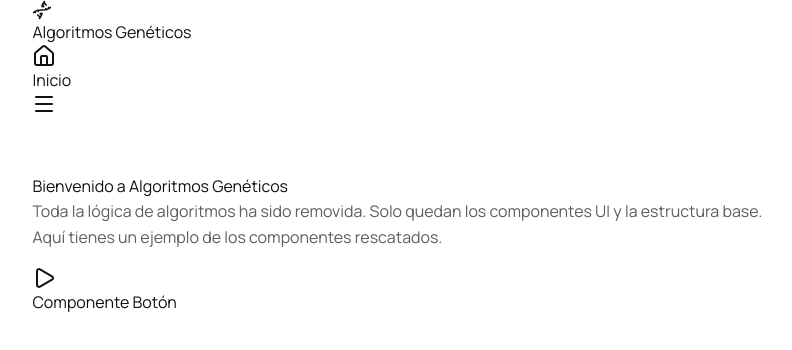
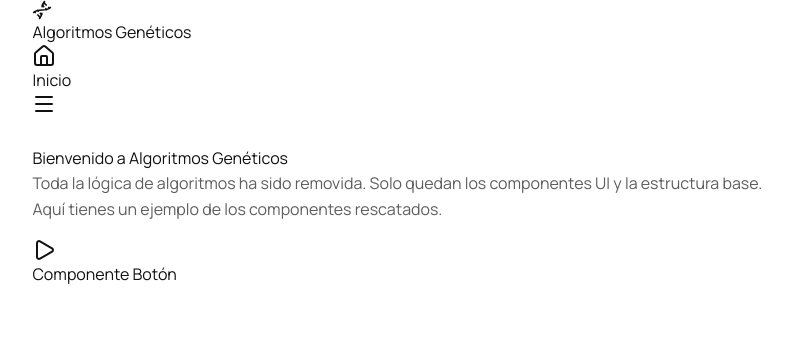
Before and after one commit to iamrodrigodev/parcial-ia-ga, a React (Vite) app: page / in a window 1280 px wide. Shown: the top 350 px of the page, without its empty margins (6-798 px from the left). Built offline with nearby package versions, Linux system fonts and the light colour scheme.

Commit message:
style: optimizar separacion entre componentes y la barra de navegacion con variable dinamica

```diff
--- a/src/pages/PaginaInicio.tsx
+++ b/src/pages/PaginaInicio.tsx
@@ -4,7 +4,7 @@ import { Play } from "lucide-react";
 
 export function PaginaInicio() {
   return (
-    <div className="container" style={{ paddingTop: '2rem' }}>
+    <div className="container">
       <Tarjeta>
         <EncabezadoTarjeta>
           <TituloTarjeta>Bienvenido a Algoritmos Genéticos</TituloTarjeta>
--- a/src/styles/_base.scss
+++ b/src/styles/_base.scss
@@ -47,7 +47,7 @@
 
 .page-content {
   flex: 1 1 0%;
-  padding-top: 1.25rem;
+  padding-top: var(--espaciado-pagina);
   padding-bottom: 2rem;
 }
 
--- a/src/styles/_variables.scss
+++ b/src/styles/_variables.scss
@@ -12,4 +12,5 @@
   --danger: #333333;
   --success: #222222;
   --shadow: 0 8px 18px rgba(0, 0, 0, 0.06);
+  --espaciado-pagina: 1.5rem;
 }
```
